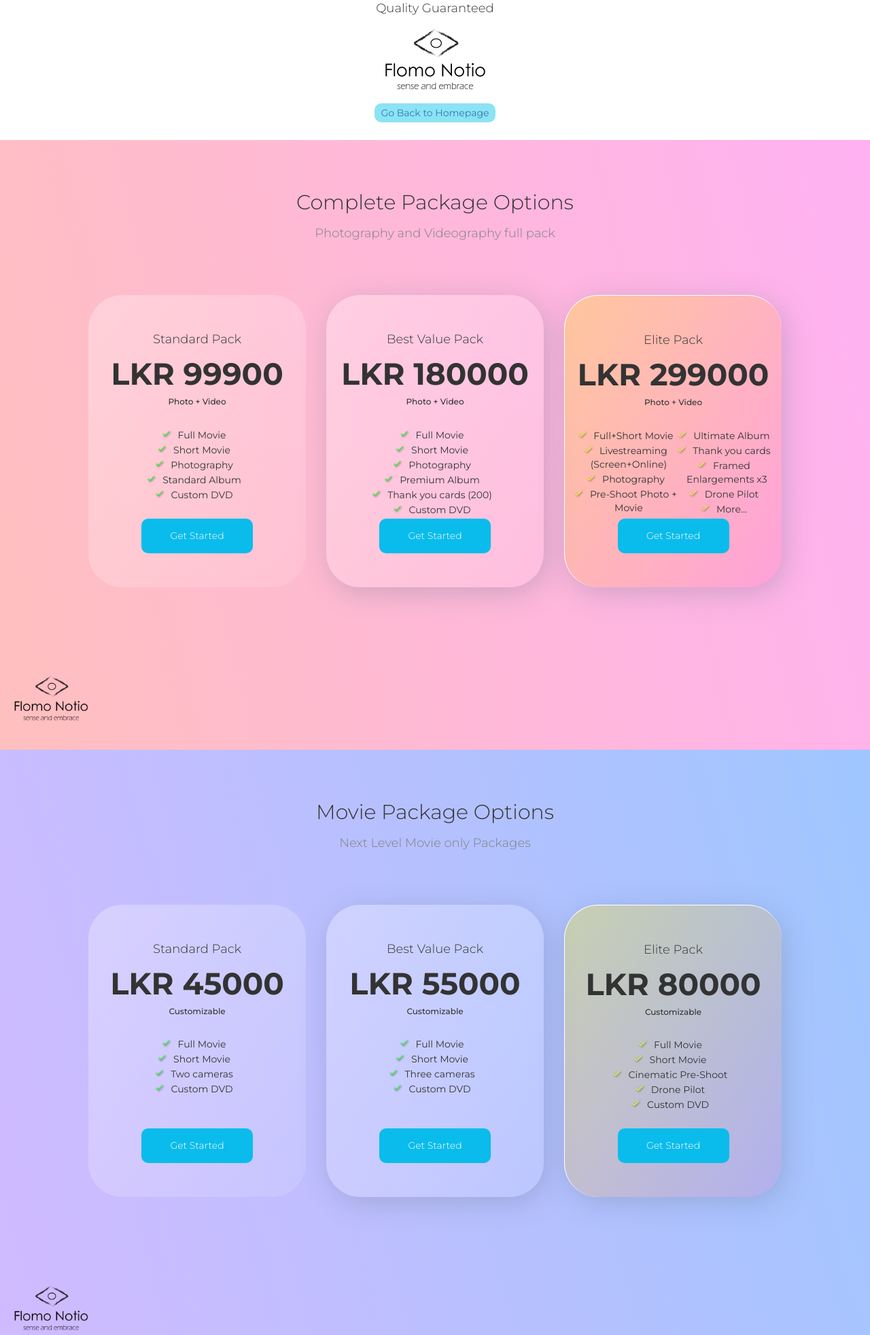
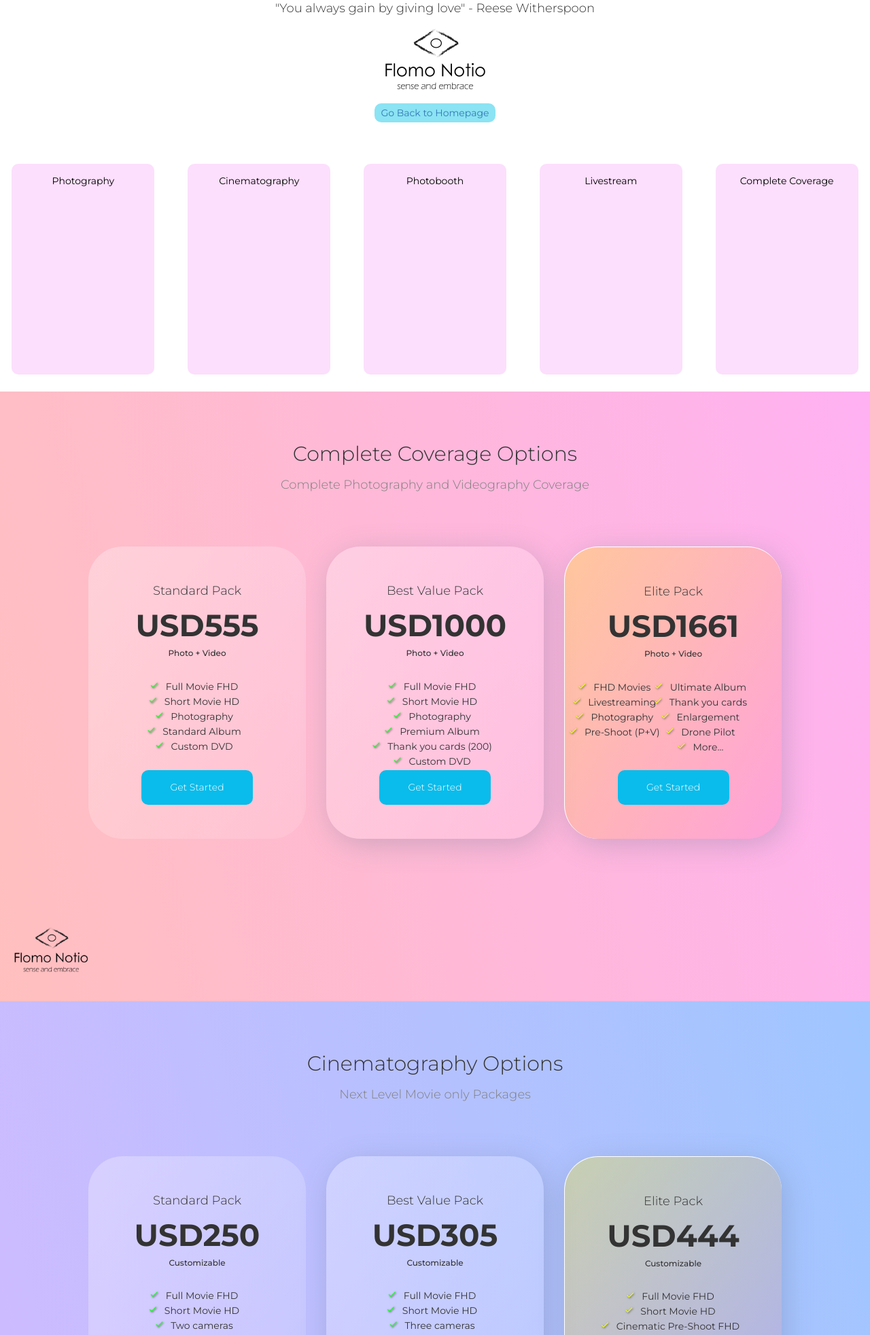
Before and after one commit to nilan92/flomonotio_website, a plain HTML site: page packages/index.html in a window 1280 px wide. Shown: the part 77-2041 px from the top of the page at 68% size. Drawn offline with nearby package versions, Linux system fonts and the light colour scheme.

Commit message:
pricing i think

```diff
--- a/packages/index.html
+++ b/packages/index.html
@@ -35,10 +35,18 @@
 <body>
     <div class="Header">
         <h1>Wedding Coverage Packages</h1>
-        <h4 class="light">Quality Guaranteed</h4>
+        <h4 class="light">"You always gain by giving love" - Reese Witherspoon</h4>
         <div class="packg-logo"><img class="packages-logo" src="/assets/images/logo-flomo-original.png"/>
         </div>
         <a class="back-top-btn" href="../index.html">Go Back to Homepage</a>
+
+    </div>
+    <div class="packs-btns">
+        <div class="packs-btn">Photography</div>
+        <div class="packs-btn">Cinematography</div>
+        <div class="packs-btn">Photobooth</div>
+        <div class="packs-btn">Livestream</div>
+        <div class="packs-btn">Complete Coverage</div>
 
     </div>
 
@@ -46,18 +54,18 @@
 
 <div id="pricing" class="pricing-background-complete">
 
-    <h2 class="pricing-section-header light text-center">Complete Package Options</h2>
-    <h4 class=" pricing-section-sub text-center light">Photography and Videography full pack</h4>
+    <h2 class="pricing-section-header light text-center">Complete Coverage Options</h2>
+    <h4 class=" pricing-section-sub text-center light">Complete Photography and Videography Coverage</h4>
 
     <div class="pricing-table row">
         <div class="col-sm-4">
             <div class="plan">
                 <h3 class="plan-title light">Standard Pack</h3>
-                <h4 class="plan-cost bold">99900</h4>
+                <h4 class="plan-cost bold">555</h4>
                 <h5 class="monthly">Photo + Video</h5>
                 <ul class="plan-features">
-                    <li>Full Movie</li>
-                    <li>Short Movie</li>
+                    <li>Full Movie FHD</li>
+                    <li>Short Movie HD</li>
                     <li>Photography</li>
                     <li>Standard Album</li>
                     <li>Custom DVD</li>
@@ -75,11 +83,11 @@
         <div class="col-sm-4">
             <div class="mid-plan">
                 <h3 class="plan-title light">Best Value Pack</h3>
-                <h4 class="plan-cost bold">180000</h4>
+                <h4 class="plan-cost bold">1000</h4>
                 <h5 class="monthly">Photo + Video</h5>
                 <ul class="plan-features">
-                    <li>Full Movie</li>
-                    <li>Short Movie</li>
+                    <li>Full Movie FHD</li>
+                    <li>Short Movie HD</li>
                     <li>Photography</li>
                     <li>Premium Album</li>
                     <li>Thank you cards (200)</li>
@@ -98,20 +106,20 @@
         <div class="col-sm-4">
             <div class="plan-elite">
                 <h3 class="plan-title light">Elite Pack</h3>
-                <h4 class="plan-cost bold">299000</h4>
+                <h4 class="plan-cost bold">1661</h4>
                 <h5 class="monthly">Photo + Video</h5>
                 <ul class="plan-features">
                     <div class="comp-over-fix">
                     <div class="complete-over">
-                    <li>Full+Short Movie</li>
-                    <li>Livestreaming (Screen+Online)</li>
+                    <li>FHD Movies</li>
+                    <li>Livestreaming</li>
                     <li>Photography</li>
-                    <li>Pre-Shoot Photo + Movie</li>
+                    <li>Pre-Shoot (P+V)</li>
                 </div>
                     <div class="complete-overflow">
                     <li>Ultimate Album</li>
-                    <li>Thank you cards </li>
-                    <li>Framed Enlargements x3</li>
+                    <li>Thank you cards</li>
+                    <li>Enlargement</li>
                     <li>Drone Pilot</li>
                     <li>More...</li>
                 </div>
@@ -132,20 +140,20 @@
     <!-- MOVIE PACKS -->
     <img class="packages-logo2" src="/assets/images/logo-flomo-original.png"/>
 
-    <div id="pricing" class="pricing-background-movie">
+    <div id="pricing_movie" class="pricing-background-movie">
 
-        <h2 class="pricing-section-header light text-center">Movie Package Options</h2>
+        <h2 class="pricing-section-header light text-center">Cinematography Options</h2>
         <h4 class=" pricing-section-sub text-center light">Next Level Movie only Packages</h4>
 
         <div class="pricing-table row">
             <div class="col-sm-4">
                 <div class="plan">
                     <h3 class="plan-title light">Standard Pack</h3>
-                    <h4 class="plan-cost bold">45000</h4>
+                    <h4 class="plan-cost bold">250</h4>
                     <h5 class="monthly">Customizable</h5>
                     <ul class="plan-features">
-                        <li>Full Movie</li>
-                        <li>Short Movie</li>
+                        <li>Full Movie FHD</li>
+                        <li>Short Movie HD</li>
                         <li>Two cameras </li>
                         <li>Custom DVD</li>
                     </ul>
@@ -162,11 +170,11 @@
             <div class="col-sm-4">
                 <div class="mid-plan">
                     <h3 class="plan-title light">Best Value Pack</h3>
-                    <h4 class="plan-cost bold">55000</h4>
+                    <h4 class="plan-cost bold">305</h4>
                     <h5 class="monthly">Customizable</h5>
                     <ul class="plan-features">
-                        <li>Full Movie</li>
-                        <li>Short Movie</li>
+                        <li>Full Movie FHD</li>
+                        <li>Short Movie HD</li>
                         <li>Three cameras </li>
                         <li>Custom DVD</li>
                     </ul>
@@ -183,12 +191,12 @@
             <div class="col-sm-4">
                 <div class="plan-elite">
                     <h3 class="plan-title light">Elite Pack</h3>
-                    <h4 class="plan-cost bold">80000</h4>
+                    <h4 class="plan-cost bold">444</h4>
                     <h5 class="monthly">Customizable</h5>
                     <ul class="plan-features">
-                        <li>Full Movie</li>
-                        <li>Short Movie</li>
-                        <li>Cinematic Pre-Shoot</li>
+                        <li>Full Movie FHD</li>
+                        <li>Short Movie HD</li>
+                        <li>Cinematic Pre-Shoot FHD</li>
                         <li>Drone Pilot</li>
                         <li>Custom DVD</li>
                     </ul>
@@ -207,16 +215,16 @@
         <!-- PHOTO PACKS -->
         <img class="packages-logo2" src="/assets/images/logo-flomo-original.png"/>
 
-        <div id="pricing" class="pricing-background-photo">
+        <div id="pricing_photo" class="pricing-background-photo">
 
-            <h2 class="pricing-section-header light text-center">Modern Photography Package Options</h2>
+            <h2 class="pricing-section-header light text-center">Modern Photography Packages</h2>
             <h4 class=" pricing-section-sub text-center light">Exceptional Photography packs</h4>
 
             <div class="pricing-table row">
                 <div class="col-sm-4">
                     <div class="plan">
                         <h3 class="plan-title light">Standard Pack</h3>
-                        <h4 class="plan-cost bold">50000</h4>
+                        <h4 class="plan-cost bold">278</h4>
                         <h5 class="monthly">Customizable</h5>
                         <ul class="plan-features">
                             <li>High-Resolution Images</li>
@@ -236,7 +244,7 @@
                 <div class="col-sm-4">
                     <div class="mid-plan">
                         <h3 class="plan-title light">Best Value Pack</h3>
-                        <h4 class="plan-cost bold">80000</h4>
+                        <h4 class="plan-cost bold">444</h4>
                         <h5 class="monthly">Customizable</h5>
                         <ul class="plan-features">
                             <li>High-Resolution Images</li>
@@ -257,7 +265,7 @@
                 <div class="col-sm-4">
                     <div class="plan-elite">
                         <h3 class="plan-title light">Elite Pack</h3>
-                        <h4 class="plan-cost bold">120000</h4>
+                        <h4 class="plan-cost bold">667</h4>
                         <h5 class="monthly">Customizable</h5>
                         <ul class="plan-features">
                             <li>High-Resolution Images</li>
@@ -283,16 +291,16 @@
             <!-- PHOTOBOOTH -->
             <img class="packages-logo2" src="/assets/images/logo-flomo-original.png"/>
 
-            <div id="pricing" class="pricing-background-booth">
+            <div id="pricing_booth" class="pricing-background-booth">
 
-                <h2 class="pricing-section-header light text-center">Photobooth Options</h2>
-                <h4 class=" pricing-section-sub text-center light">Way better than thank-you cards. Leave a lasting impression.</h4>
+                <h2 class="pricing-section-header light text-center">Fun Photobooth Options</h2>
+                <h4 class=" pricing-section-sub text-center light">Instant photo prints for your guests to remember your special day forever. Leave a lasting impression.</h4>
 
                 <div class="pricing-table row">
                     <div class="col-sm-4">
                         <div class="plan">
                             <h3 class="plan-title light">Standard Pack</h3>
-                            <h4 class="plan-cost bold">15000</h4>
+                            <h4 class="plan-cost bold">83</h4>
                             <h5 class="monthly">Customizable</h5>
                             <ul class="plan-features">
                                 <li>Softbox Lighting</li>
@@ -312,7 +320,7 @@
                     <div class="col-sm-4">
                         <div class="mid-plan">
                             <h3 class="plan-title light">Best Value Pack</h3>
-                            <h4 class="plan-cost bold">28000</h4>
+                            <h4 class="plan-cost bold">156</h4>
                             <h5 class="monthly">Customizable</h5>
                             <ul class="plan-features">
                                 <li>Softbox Lighting</li>
@@ -333,7 +341,7 @@
                     <div class="col-sm-4">
                         <div class="plan-elite">
                             <h3 class="plan-title light">Elite Pack</h3>
-                            <h4 class="plan-cost bold">45000</h4>
+                            <h4 class="plan-cost bold">250</h4>
                             <h5 class="monthly">Customizable</h5>
                             <ul class="plan-features">
                                 <li>Softbox Lighting</li>
@@ -357,7 +365,7 @@
                 <!-- LIVESTREAM ONLY -->
                 <img class="packages-logo2" src="/assets/images/logo-flomo-original.png"/>
 
-                <div id="pricing" class="pricing-background-live">
+                <div id="pricing_live" class="pricing-background-live">
 
                     <h2 class="pricing-section-header light text-center">Cinematic Livestreaming Options</h2>
                     <h4 class=" pricing-section-sub text-center light">Youtube/Facebook Online Livestreaming, and Projector Screen Livestreaming</h4>
@@ -366,7 +374,7 @@
                         <div class="col-sm-4">
                             <div class="plan">
                                 <h3 class="plan-title light">Standard Pack</h3>
-                                <h4 class="plan-cost bold">45000</h4>
+                                <h4 class="plan-cost bold">250</h4>
                                 <h5 class="monthly">Projector Screen + Online</h5>
                                 <ul class="plan-features">
                                     <li>Livestreaming</li>
@@ -388,7 +396,7 @@
                         <div class="col-sm-4">
                             <div class="mid-plan">
                                 <h3 class="plan-title light">Best Value Pack</h3>
-                                <h4 class="plan-cost bold">55000</h4>
+                                <h4 class="plan-cost bold">306</h4>
                                 <h5 class="monthly">Projector Screen + Online</h5>
                                 <ul class="plan-features">
                                     <li>Livestreaming</li>
@@ -410,7 +418,7 @@
                         <div class="col-sm-4">
                             <div class="plan-elite">
                                 <h3 class="plan-title light">Elite Pack</h3>
-                                <h4 class="plan-cost bold">80000</h4>
+                                <h4 class="plan-cost bold">444</h4>
                                 <h5 class="monthly">Projector Screen + Online</h5>
                                 <ul class="plan-features">
                                     <li>Livestreaming (Screen+Online)</li>
@@ -444,7 +452,7 @@
         <div class="col-sm-4">
             <div class="plan">
                 <h3 class="plan-title light">CINEMATIC WEDDING COMBO</h3>
-                <h4 class="plan-cost bold">98000</h4>
+                <h4 class="plan-cost bold">544</h4>
                 <h5 class="monthly">Cinematic</h5>
                 <ul class="plan-features">
                     <li>Full Movie</li>
@@ -466,7 +474,7 @@
         <div class="col-sm-4">
             <div class="mid-plan">
                 <h3 class="plan-title light">MOVIE or LIVESTREAM</h3>
-                <h4 class="plan-cost bold">45000</h4>
+                <h4 class="plan-cost bold">250</h4>
                 <h5 class="monthly">Customizable</h5>
                 <ul class="plan-features">
                     <li>Modern</li>
@@ -486,7 +494,7 @@
         <div class="col-sm-4">
             <div class="plan">
                 <h3 class="plan-title light">PHOTOBOOTH</h3>
-                <h4 class="plan-cost bold">28000</h4>
+                <h4 class="plan-cost bold">156</h4>
                 <h5 class="monthly">Best Value Pack</h5>
                 <ul class="plan-features">
                     <li>Softbox Lighting</li>
--- a/packages/style.css
+++ b/packages/style.css
@@ -20,6 +20,25 @@ body {
     height: 100px;
     position: relative;
     z-index: 999;
+}
+
+.packs-btns{
+  margin-top: 5rem;
+  display: grid;
+  grid-template-columns: repeat(auto-fill, minmax(240px, 1fr));
+  gap: 1em;
+}
+
+.packs-btn {
+    text-align: center;
+    padding-top: 1.5rem;
+    background-color:#fcdffc;
+    border-radius: 10px;
+    width: 210px;
+    height: 310px;
+    color: black;
+    margin: 5px auto;
+    position: relative;
 }
 .packg-logo{
   margin-top: 20px;
@@ -405,7 +424,7 @@ ul {
 }
 
 .plan-cost::before {
-    content: "LKR ";
+    content: "USD";
 }
 
 .monthly {
```
